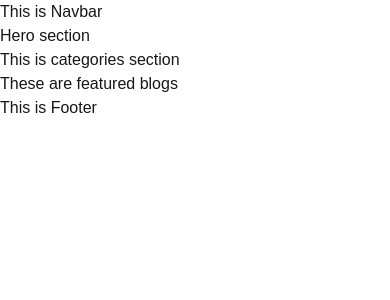
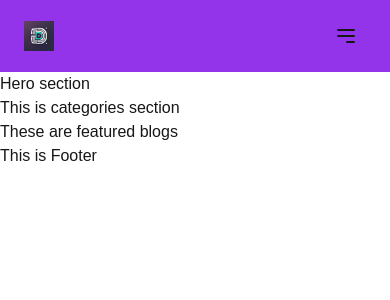
Before and after one commit to dchobarkar/nextjs-blog, a Next.js app: page / in a window 390 px wide. Shown: the top 300 px of the page. Built offline with nearby package versions, Linux system fonts and the light colour scheme.

Commit message:
add navbar

```diff
--- a/app/globals.css
+++ b/app/globals.css
@@ -10,12 +10,12 @@
   --bg-color: #ffffff; /* Default background color */
 }
 
-@media (prefers-color-scheme: dark) {
-  :root {
-    --bg-color: #0a0a0a; /* Dark mode background */
-    --text-color: #ededed; /* Dark mode text color */
-  }
-}
+/* @media (prefers-color-scheme: dark) { */
+/* :root { */
+/* --bg-color: #0a0a0a; Dark mode background */
+/* --text-color: #ededed; Dark mode text color */
+/* } */
+/* } */
 
 body {
   color: var(--text-color);
--- a/app/lib/constant.ts
+++ b/app/lib/constant.ts
@@ -0,0 +1,3 @@
+const navLinks = [{ label: "Categories", href: "/blog" }];
+
+export { navLinks };
--- a/app/ui/navbar/Navbar.tsx
+++ b/app/ui/navbar/Navbar.tsx
@@ -1,5 +1,72 @@
+"use client";
+
+import { useState } from "react";
+import Image from "next/image";
+import Link from "next/link";
+
+import ToggleButton from "./ToggleButton";
+import { navLinks } from "@/app/lib/constant";
+
 const Navbar = () => {
-  return <div>This is Navbar</div>;
+  const [isOpen, setIsOpen] = useState(false);
+
+  const toggleNavbar = () => {
+    setIsOpen(!isOpen);
+  };
+
+  return (
+    <header>
+      <nav className="bg-primary">
+        <div className="container mx-auto px-6 py-4 flex justify-between items-center">
+          <Link href="/">
+            <Image
+              src="/darshanwebdev-blog-logo.png"
+              alt="DarshanWebDev Blog Logo"
+              width="30"
+              height="30"
+              className="hover:scale-110 hover:opacity-90 hover:rotate-6 hover:shadow-md transition-all duration-500"
+            />
+          </Link>
+
+          <div className="hidden md:block space-x-4">
+            {navLinks.map((link) => (
+              <Link
+                key={link.label}
+                href={link.href}
+                className="hover:text-gray-500"
+              >
+                {link.label}
+              </Link>
+            ))}
+          </div>
+
+          <div className="md:hidden flex items-center">
+            <ToggleButton isOpen={isOpen} onClick={toggleNavbar} />
+          </div>
+        </div>
+
+        {isOpen && (
+          <div
+            className={`md:hidden overflow-hidden transition-all duration-500 ease-in-out ${
+              isOpen ? "max-h-screen opacity-100" : "max-h-0 opacity-0"
+            }`}
+          >
+            <div className="px-2 pt-2 pb-3 space-y-1 sm:px-3 text-center">
+              {navLinks.map((link) => (
+                <Link
+                  key={link.label}
+                  href={link.href}
+                  className="hover:text-gray-500 block"
+                >
+                  {link.label}
+                </Link>
+              ))}
+            </div>
+          </div>
+        )}
+      </nav>
+    </header>
+  );
 };
 
 export default Navbar;
--- /dev/null
+++ b/app/ui/navbar/ToggleButton.tsx
@@ -0,0 +1,48 @@
+const ToggleButton = ({
+  isOpen,
+  onClick,
+}: {
+  isOpen: boolean;
+  onClick: () => void;
+}) => {
+  return (
+    <button
+      className="inline-flex items-center justify-center p-2 rounded-md focus:outline-none focus:ring-2 focus:ring-inset focus:ring-black"
+      onClick={onClick}
+    >
+      {isOpen ? (
+        <svg
+          className="h-6 w-6"
+          xmlns="http://www.w3.org/2000/svg"
+          fill="none"
+          viewBox="0 0 24 24"
+          stroke="currentColor"
+        >
+          <path
+            strokeLinecap="round"
+            strokeLinejoin="round"
+            strokeWidth={2}
+            d="M6 18L18 6M6 6l12 12"
+          />
+        </svg>
+      ) : (
+        <svg
+          className="h-6 w-6"
+          xmlns="http://www.w3.org/2000/svg"
+          fill="none"
+          viewBox="0 0 24 24"
+          stroke="currentColor"
+        >
+          <path
+            strokeLinecap="round"
+            strokeLinejoin="round"
+            strokeWidth={2}
+            d="M4 6h16M4 12h16m-7 6h7"
+          />
+        </svg>
+      )}
+    </button>
+  );
+};
+
+export default ToggleButton;
```
Also changed, not shown: public/darshanwebdev-blog-logo.png (added).
